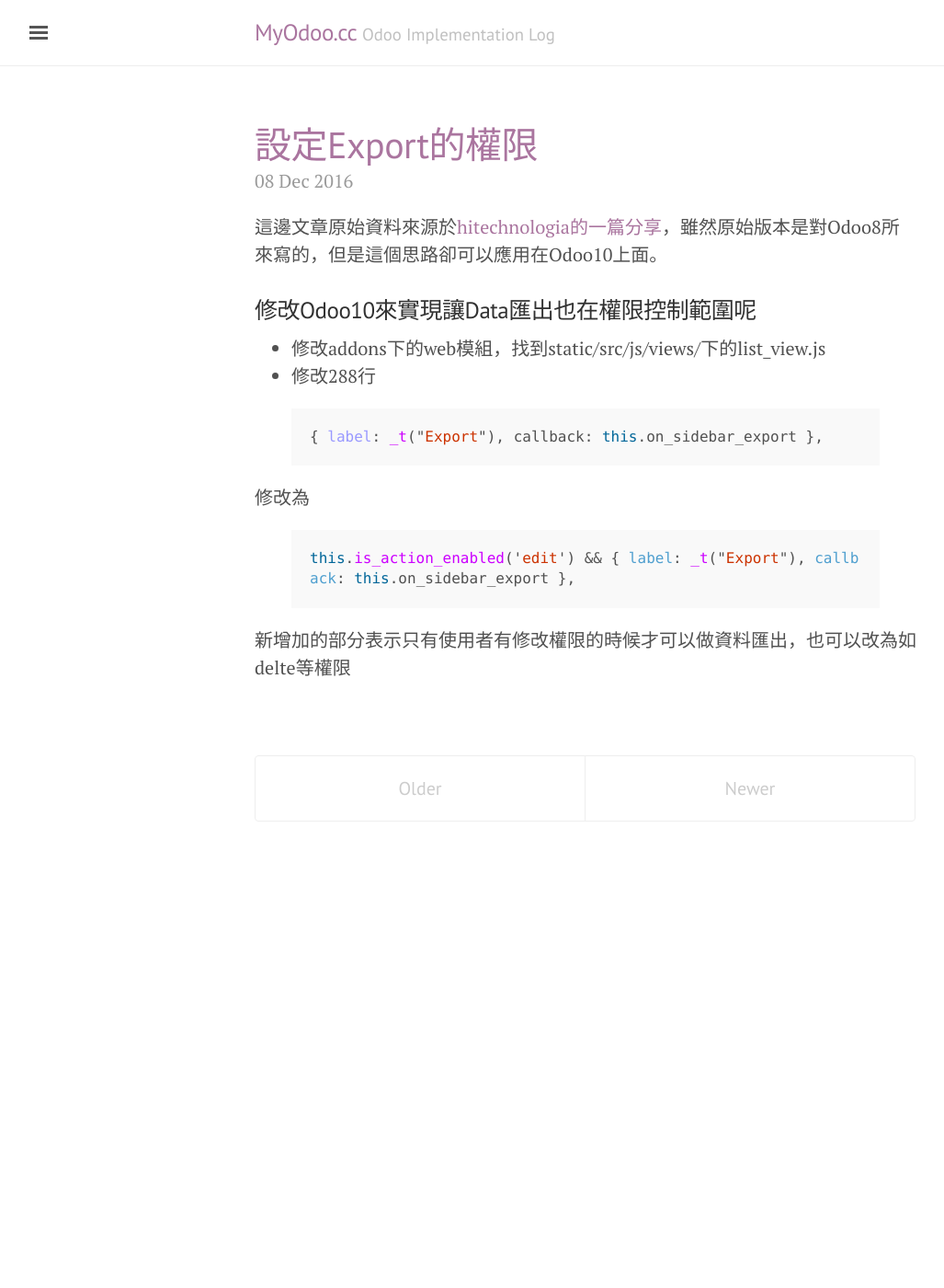
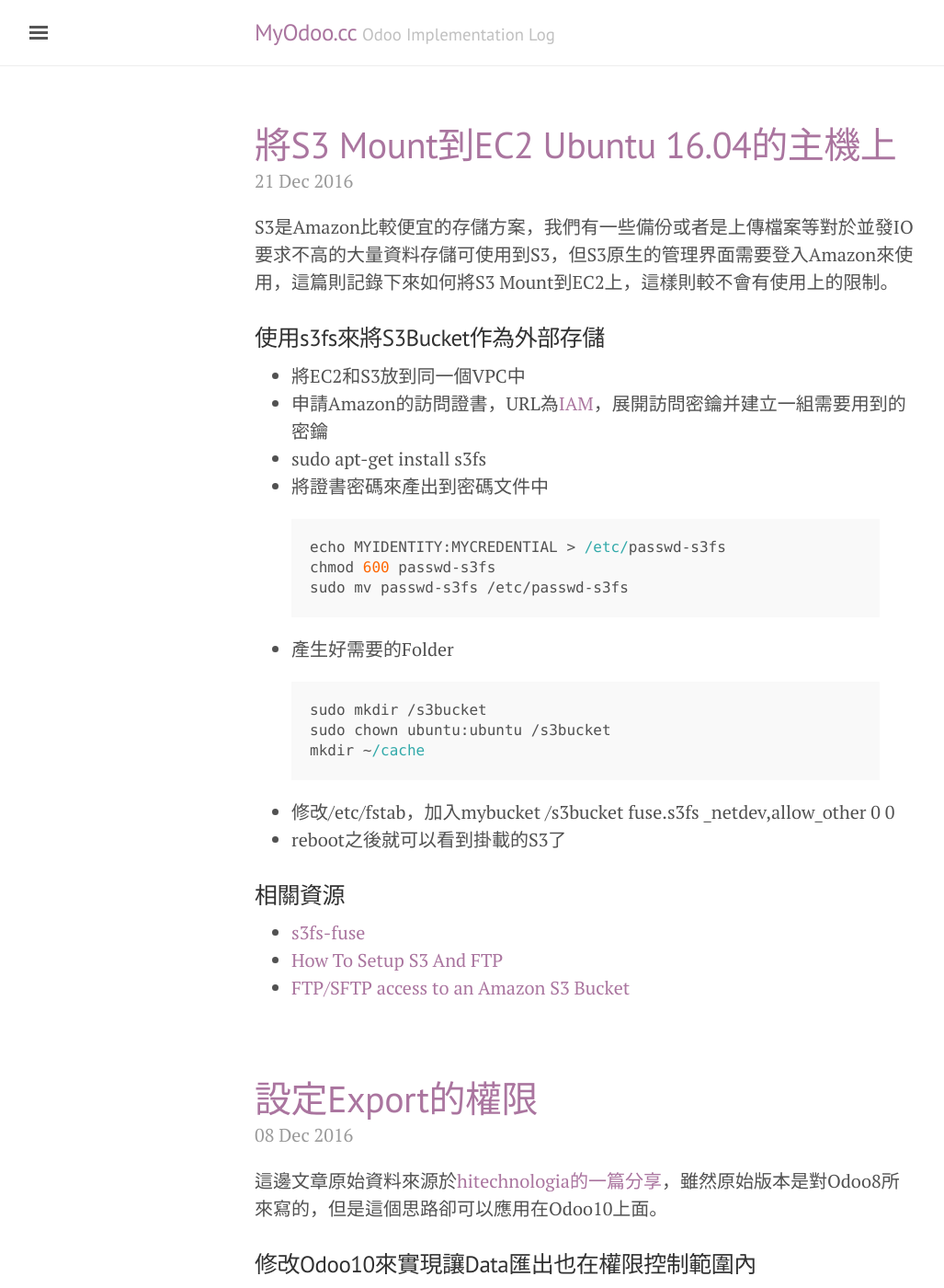
Before and after one commit to retailscm/retailscm-retailscm.github.io, a Jekyll site: the page built from index.html, in a window 1280 px wide and 1400 px high. Shown: the whole window at 92% size, without its empty margins (3-1030 px from the left). Built offline with Jekyll 4.4.1, drawn with Linux system fonts in a browser that asks for light colours; the list of posts is cut into pages by our own code.

Commit message:
add setup s3

```diff
--- a/_posts/2016-12-08-export-authority.md
+++ b/_posts/2016-12-08-export-authority.md
@@ -5,7 +5,7 @@ title: 設定Export的權限
 
 這邊文章原始資料來源於[hitechnologia的一篇分享](http://www.hitechnologia.com/forum/odoo-forum-1/question/odoo-openerp-how-to-hide-export-option-more-export-in-odoo-for-single-user-or-all-users-315)，雖然原始版本是對Odoo8所來寫的，但是這個思路卻可以應用在Odoo10上面。
 
-### 修改Odoo10來實現讓Data匯出也在權限控制範圍呢
+### 修改Odoo10來實現讓Data匯出也在權限控制範圍內
 
 * 修改addons下的web模組，找到static/src/js/views/下的list_view.js
 * 修改288行
--- /dev/null
+++ b/_posts/2016-12-21-mount-s3bucket.md
@@ -0,0 +1,32 @@
+---
+layout: post
+title: 將S3 Mount到EC2 Ubuntu 16.04的主機上
+---
+
+S3是Amazon比較便宜的存儲方案，我們有一些備份或者是上傳檔案等對於並發IO要求不高的大量資料存儲可使用到S3，但S3原生的管理界面需要登入Amazon來使用，這篇則記錄下來如何將S3 Mount到EC2上，這樣則較不會有使用上的限制。
+
+### 使用s3fs來將S3Bucket作為外部存儲
+
+* 將EC2和S3放到同一個VPC中
+* 申請Amazon的訪問證書，URL為[IAM](https://console.aws.amazon.com/iam/home?#/security_credential)，展開訪問密鑰并建立一組需要用到的密鑰
+* sudo apt-get install s3fs
+* 將證書密碼來產出到密碼文件中
+{% highlight js %}
+echo MYIDENTITY:MYCREDENTIAL > /etc/passwd-s3fs
+chmod 600 passwd-s3fs
+sudo mv passwd-s3fs /etc/passwd-s3fs
+{% endhighlight %}
+* 產生好需要的Folder
+{% highlight js %}
+sudo mkdir /s3bucket
+sudo chown ubuntu:ubuntu /s3bucket
+mkdir ~/cache
+{% endhighlight %}
+* 修改/etc/fstab，加入mybucket /s3bucket fuse.s3fs _netdev,allow_other 0 0
+* reboot之後就可以看到掛載的S3了
+
+### 相關資源
+
+* [s3fs-fuse](https://github.com/s3fs-fuse/s3fs-fuse)
+* [How To Setup S3 And FTP](http://www.rswebsols.com/tutorials/programming/setup-s3-ftp)
+* [FTP/SFTP access to an Amazon S3 Bucket](http://stackoverflow.com/questions/23939179/ftp-sftp-access-to-an-amazon-s3-bucket)
```
